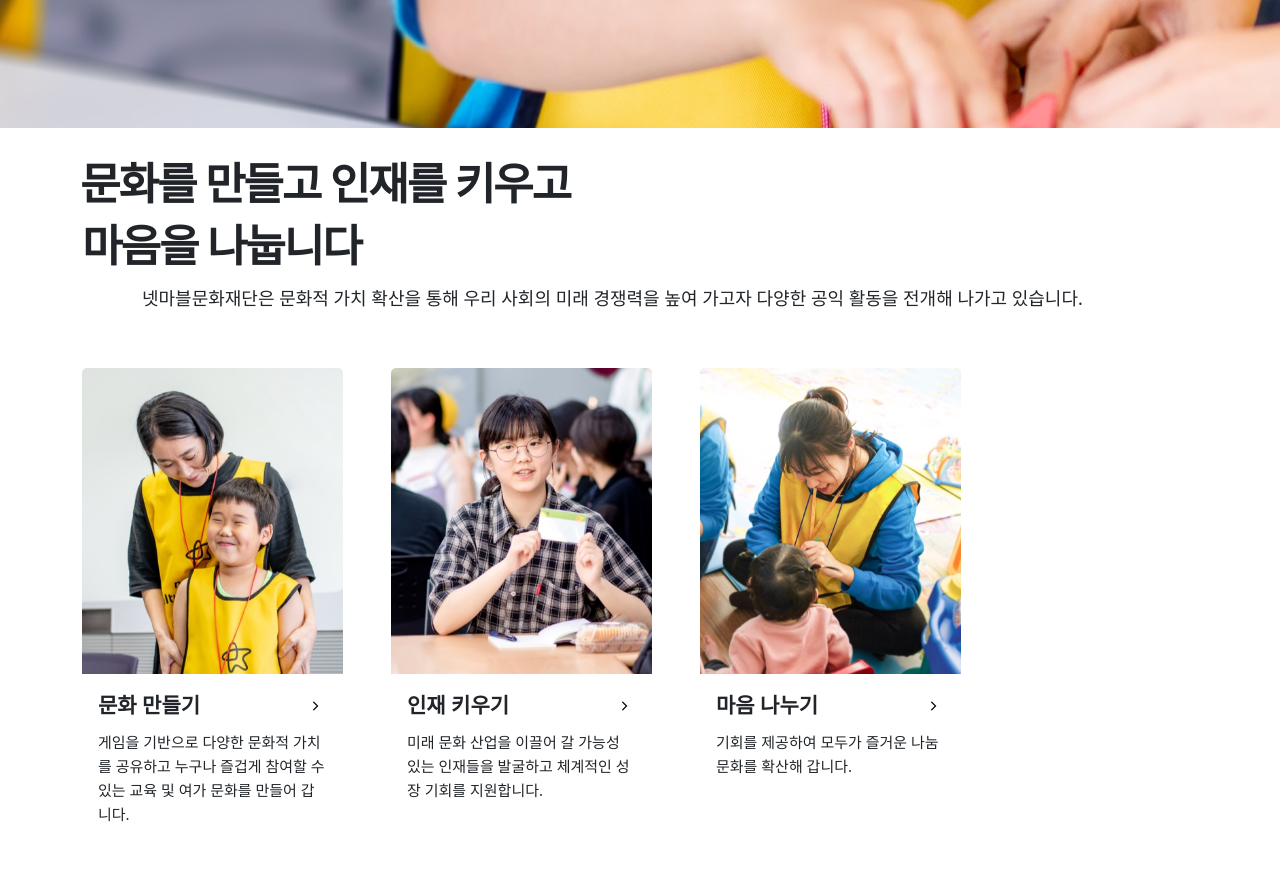
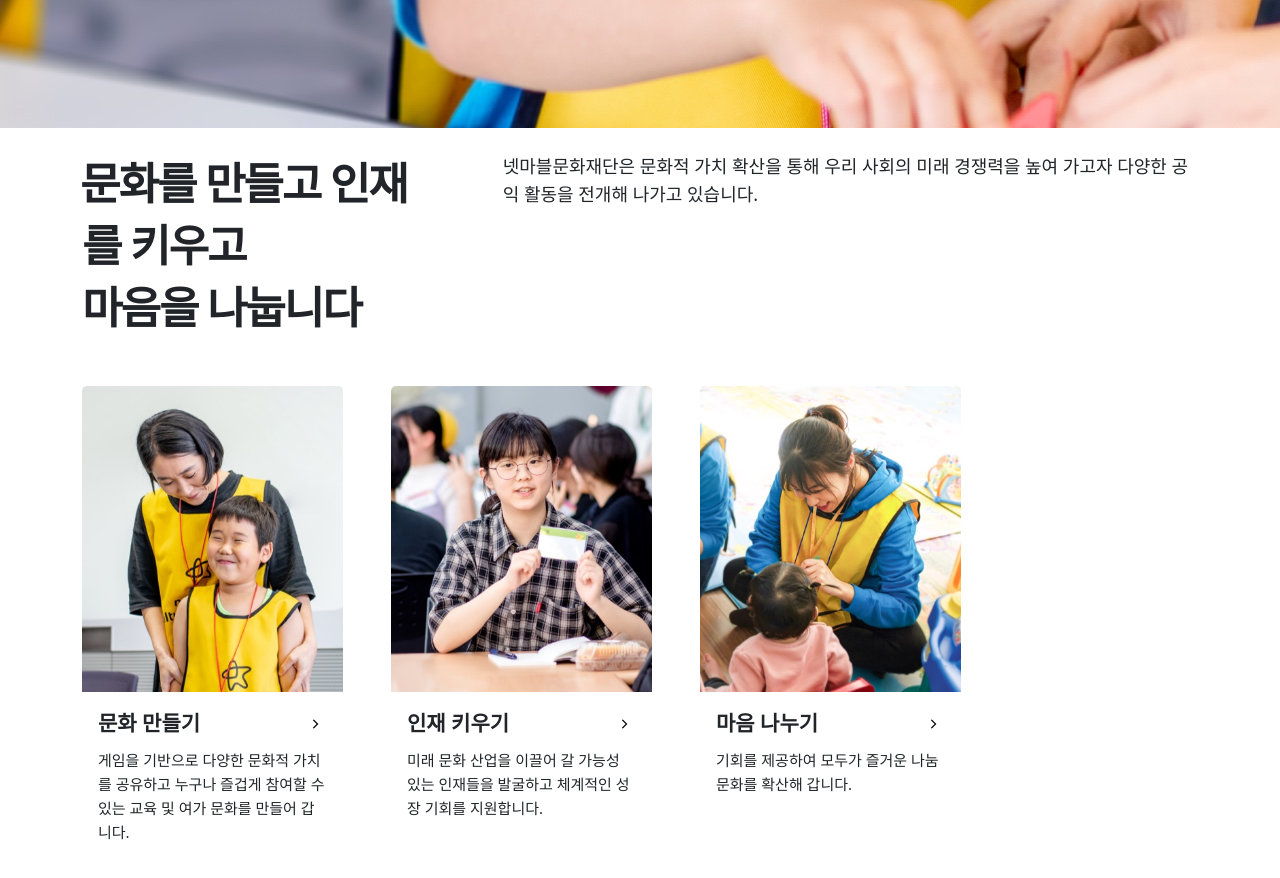
Before and after one commit to common427/2023website, a React (Create React App) app: page / in a window 1280 px wide. Shown: the part 1060-1938 px from the top of the page. Built offline with nearby package versions, Linux system fonts and the light colour scheme.

Commit message:
ggyo55555

```diff
--- a/src/App.css
+++ b/src/App.css
@@ -55,10 +55,11 @@ body{
   text-indent: -2px;
 }
 .visualWrap p{
-  /* padding-left: 624px;  */
+  /* padding-left: 624px; */
   padding-left: 60px;
   font-size: 18px;
   line-height: 1.56;
+
 }
 
 .card{
--- a/src/components/VisualView.jsx
+++ b/src/components/VisualView.jsx
@@ -2,8 +2,8 @@ import {Container} from 'react-bootstrap';
 
     function VisualView(){
         return(
-            <div className='visualWrap mb-3 d-flex justify-content-center justify-content-md-between'>
-                <Container className='py-4'>
+            <div className='visualWrap mb-3'>
+                <Container className='py-4 d-flex justify-content-center justify-content-md-between'>
                     <h2>문화를 만들고 인재를 키우고<br/> 마음을 나눕니다</h2>
                     <p>넷마블문화재단은 문화적 가치 확산을 통해 우리 사회의 미래 경쟁력을 높여 가고자 다양한 공익 활동을 전개해 나가고 있습니다.</p>
                 </Container>
```
